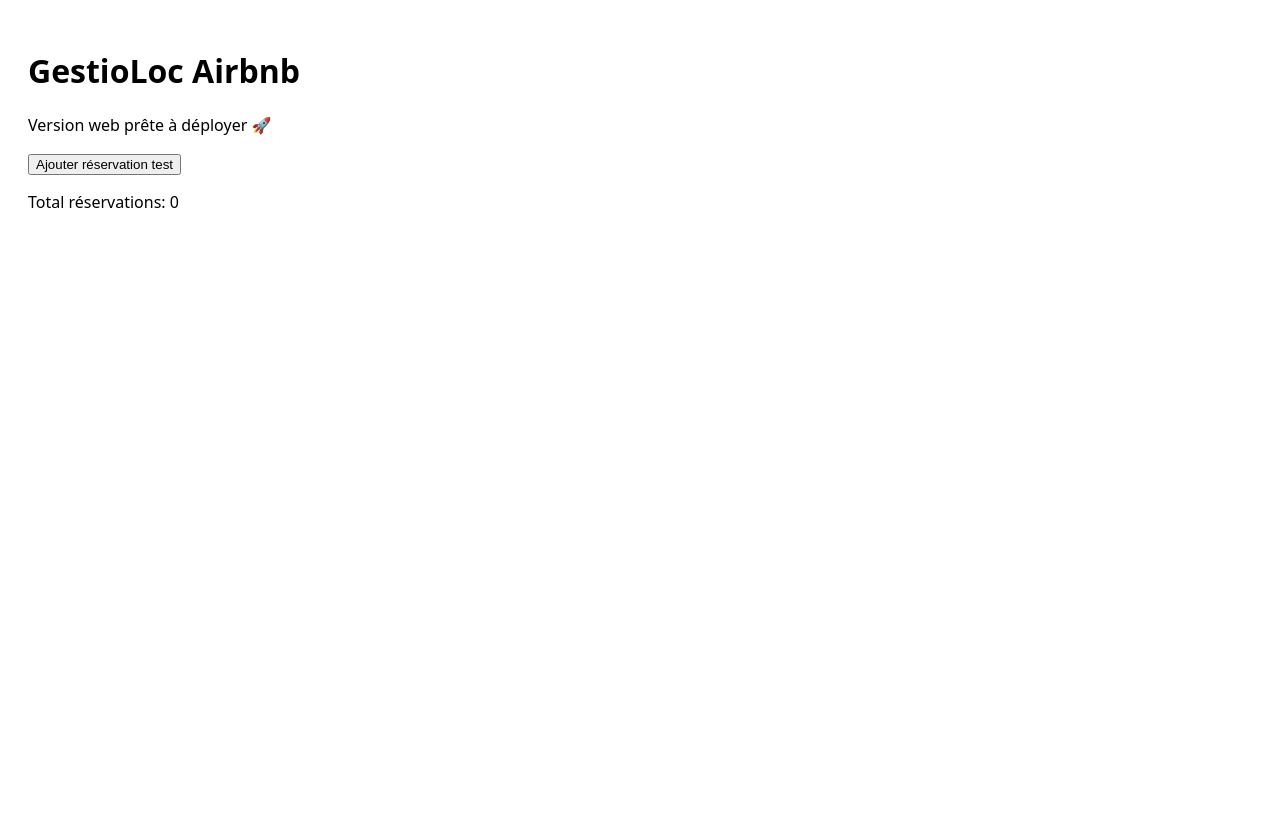
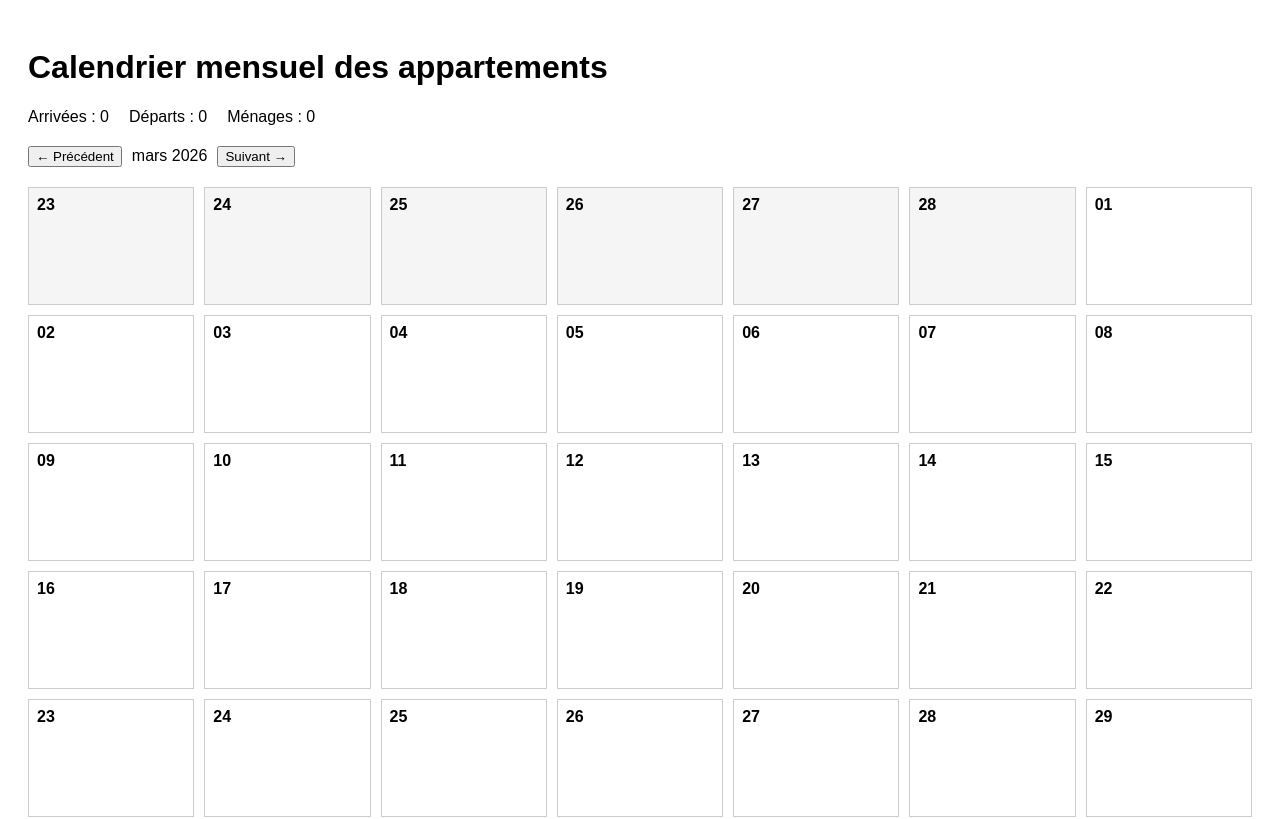
Before and after one commit to Tommynissa/gestioloc-airbnb, a React (Vite) app: page / in a window 1280 px wide. Shown: the top 819 px of the page. Built offline with nearby package versions, Linux system fonts and the light colour scheme.

Commit message:
Add initial reservations and enhance calendar display

```diff
--- a/src/App.jsx
+++ b/src/App.jsx
@@ -1,16 +1,192 @@
-import React, { useState } from "react";
+import React, { useEffect, useMemo, useState } from "react";
+
+const APARTMENTS = ["Fabron", "Juan", "Killian", "Swan"];
+
+function todayISO() {
+  return new Date().toISOString().slice(0, 10);
+}
+
+function formatDate(iso) {
+  return new Date(iso).toLocaleDateString("fr-FR");
+}
+
+function addDays(date, days) {
+  const d = new Date(date);
+  d.setDate(d.getDate() + days);
+  return d;
+}
+
+function toISODate(date) {
+  return new Date(date).toISOString().slice(0, 10);
+}
+
+function startOfMonth(date) {
+  return new Date(date.getFullYear(), date.getMonth(), 1);
+}
+
+function monthLabel(date) {
+  return date.toLocaleDateString("fr-FR", {
+    month: "long",
+    year: "numeric",
+  });
+}
+
+function buildPlanning(reservations) {
+  const rows = [];
+  reservations.forEach((r) => {
+    rows.push({
+      id: `${r.id}-in`,
+      apartment: r.apartment,
+      guest: r.guest,
+      date: r.arrival,
+      type: "Check-in",
+      start: "16:00",
+    });
+    rows.push({
+      id: `${r.id}-out`,
+      apartment: r.apartment,
+      guest: r.guest,
+      date: r.departure,
+      type: "Check-out",
+      start: "11:00",
+    });
+    rows.push({
+      id: `${r.id}-clean`,
+      apartment: r.apartment,
+      guest: r.guest,
+      date: r.departure,
+      type: "Ménage",
+      start: "11:15",
+    });
+  });
+  return rows;
+}
+
+function getDayEntries(date, reservations) {
+  const entries = [];
+  reservations.forEach((r) => {
+    if (r.arrival === date)
+      entries.push({ apartment: r.apartment, type: "Check-in" });
+    if (r.departure === date) {
+      entries.push({ apartment: r.apartment, type: "Check-out" });
+      entries.push({ apartment: r.apartment, type: "Ménage" });
+    }
+    if (date > r.arrival && date < r.departure)
+      entries.push({ apartment: r.apartment, type: "Occupé" });
+  });
+  return entries;
+}
+
+function buildCalendar(currentMonth, reservations) {
+  const first = startOfMonth(currentMonth);
+  const startDay = (first.getDay() + 6) % 7;
+  const startDate = addDays(first, -startDay);
+
+  const days = [];
+
+  for (let i = 0; i < 42; i++) {
+    const d = addDays(startDate, i);
+    const iso = toISODate(d);
+
+    days.push({
+      date: iso,
+      inMonth: d.getMonth() === currentMonth.getMonth(),
+      entries: getDayEntries(iso, reservations),
+    });
+  }
+
+  return days;
+}
 
 export default function App() {
-  const [reservations, setReservations] = useState([]);
+  const [reservations, setReservations] = useState([
+    {
+      id: 1,
+      apartment: "Fabron",
+      guest: "Airbnb",
+      arrival: "2026-04-05",
+      departure: "2026-04-10",
+    },
+    {
+      id: 2,
+      apartment: "Juan",
+      guest: "Airbnb",
+      arrival: "2026-04-08",
+      departure: "2026-04-12",
+    },
+  ]);
+
+  const [month, setMonth] = useState(new Date());
+
+  const today = todayISO();
+  const planning = buildPlanning(reservations);
+  const calendar = useMemo(
+    () => buildCalendar(month, reservations),
+    [month, reservations]
+  );
+
+  const arrivals = planning.filter(
+    (p) => p.date === today && p.type === "Check-in"
+  );
+  const departures = planning.filter(
+    (p) => p.date === today && p.type === "Check-out"
+  );
+  const cleaning = planning.filter(
+    (p) => p.date === today && p.type === "Ménage"
+  );
 
   return (
-    <div style={{ padding: 20 }}>
-      <h1>GestioLoc Airbnb</h1>
-      <p>Version web prête à déployer 🚀</p>
-      <button onClick={() => setReservations([...reservations, { id: Date.now() }])}>
-        Ajouter réservation test
-      </button>
-      <p>Total réservations: {reservations.length}</p>
+    <div style={{ padding: 20, fontFamily: "Arial" }}>
+      <h1>Calendrier mensuel des appartements</h1>
+
+      {/* DASHBOARD */}
+      <div style={{ display: "flex", gap: 20, marginBottom: 20 }}>
+        <div>Arrivées : {arrivals.length}</div>
+        <div>Départs : {departures.length}</div>
+        <div>Ménages : {cleaning.length}</div>
+      </div>
+
+      {/* NAV MOIS */}
+      <div style={{ marginBottom: 20 }}>
+        <button onClick={() => setMonth(addDays(month, -30))}>
+          ← Précédent
+        </button>
+        <span style={{ margin: "0 10px" }}>{monthLabel(month)}</span>
+        <button onClick={() => setMonth(addDays(month, 30))}>
+          Suivant →
+        </button>
+      </div>
+
+      {/* CALENDRIER */}
+      <div
+        style={{
+          display: "grid",
+          gridTemplateColumns: "repeat(7, 1fr)",
+          gap: 10,
+        }}
+      >
+        {calendar.map((day) => (
+          <div
+            key={day.date}
+            style={{
+              border: "1px solid #ccc",
+              padding: 8,
+              minHeight: 100,
+              background: day.inMonth ? "white" : "#f5f5f5",
+            }}
+          >
+            <div style={{ fontWeight: "bold" }}>
+              {day.date.slice(8, 10)}
+            </div>
+
+            {day.entries.map((e, i) => (
+              <div key={i} style={{ fontSize: 12 }}>
+                {e.apartment} - {e.type}
+              </div>
+            ))}
+          </div>
+        ))}
+      </div>
     </div>
   );
 }
```
